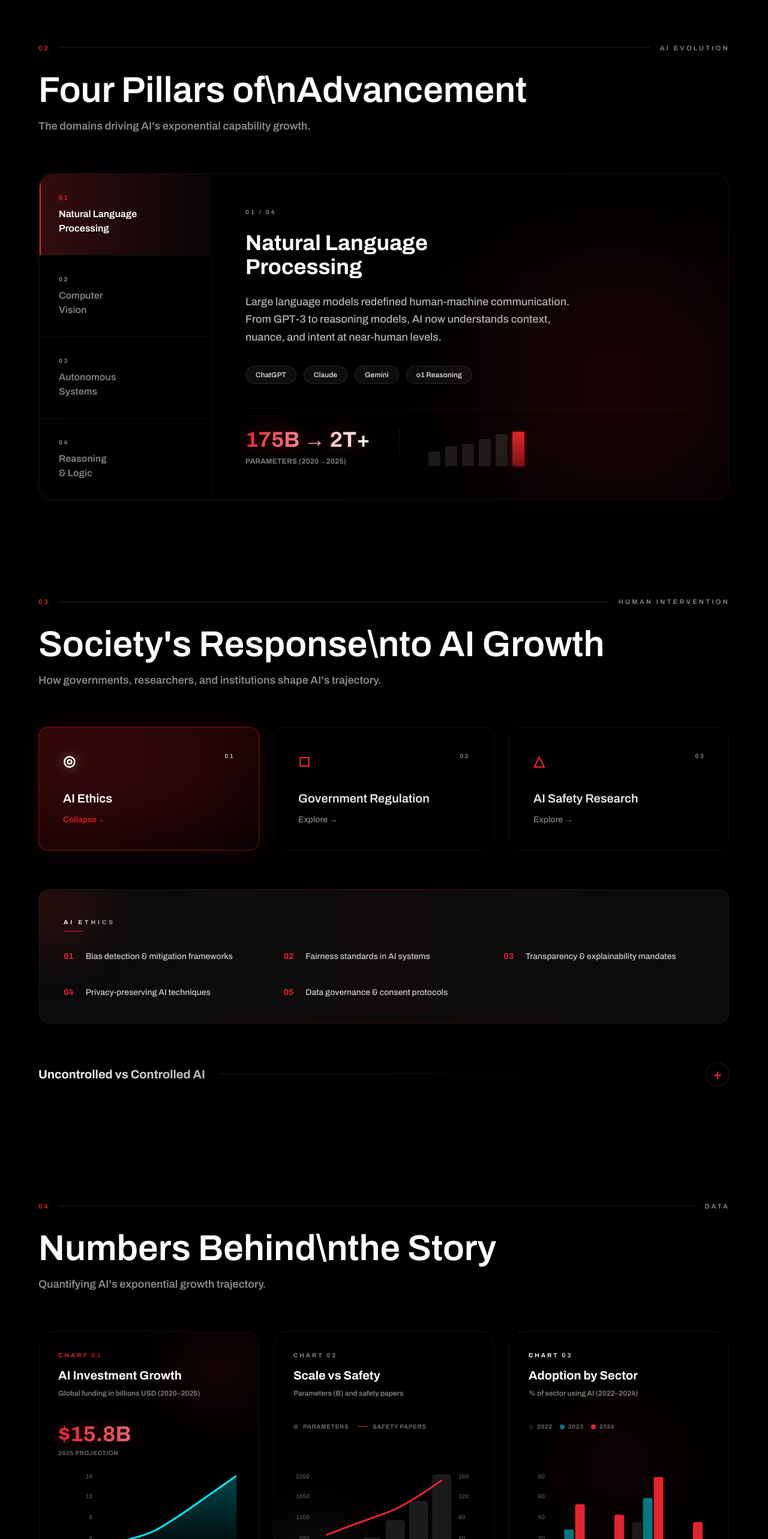
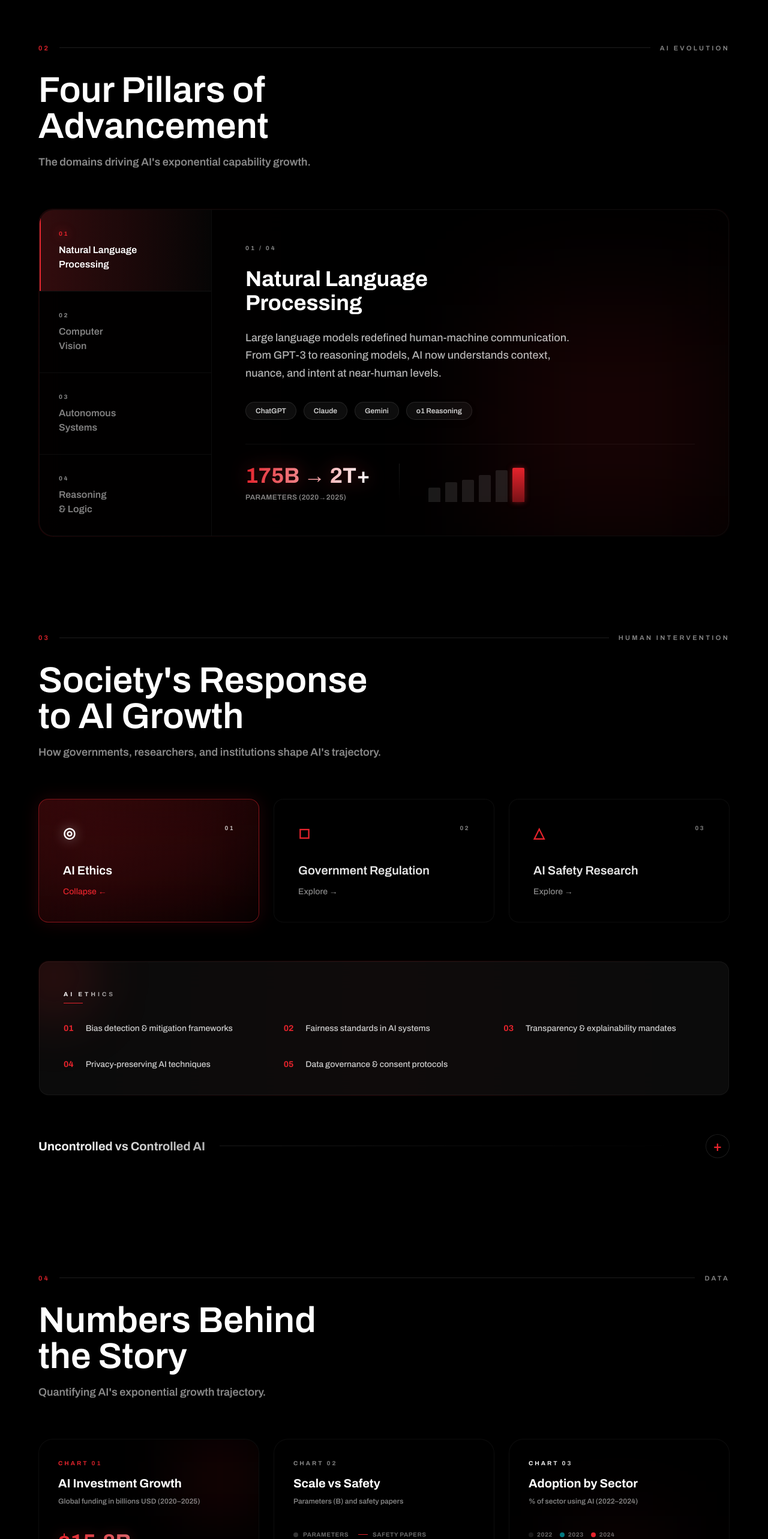
Before and after one commit to somapujith/Anthill-article, a React (Vite) app: page / in a window 1280 px wide. Shown: the part 1820-4386 px from the top of the page at 60% size. Built offline with nearby package versions, Linux system fonts and the light colour scheme.

Commit message:
Fix literal \n text in Section Headers by evaluating them as proper newline characters

```diff
--- a/src/components/AIEvolution.jsx
+++ b/src/components/AIEvolution.jsx
@@ -46,7 +46,7 @@ export default function AIEvolution() {
   return (
     <section id="evolution" className="bg-ant-black relative overflow-hidden">
       <div className="px-8 md:px-16 pt-24 pb-16 relative z-10">
-        <SectionHeader index="02" title="AI Evolution" subtitle="Four Pillars of\nAdvancement" description="The domains driving AI's exponential capability growth." />
+        <SectionHeader index="02" title="AI Evolution" subtitle={"Four Pillars of\nAdvancement"} description="The domains driving AI's exponential capability growth." />
 
         <div className="relative rounded-3xl p-[1px] overflow-hidden group">
           <div className="absolute inset-0 bg-gradient-to-r from-ant-red/30 via-transparent to-ant-red/10 opacity-30 group-hover:opacity-60 transition-opacity duration-1000 animate-pulse" />
--- a/src/components/DataViz.jsx
+++ b/src/components/DataViz.jsx
@@ -45,7 +45,7 @@ export default function DataViz() {
   return (
     <section className="bg-ant-black">
       <div className="px-8 md:px-16 pt-24 pb-16">
-        <SectionHeader index="04" title="Data" subtitle="Numbers Behind\nthe Story" description="Quantifying AI's exponential growth trajectory." />
+        <SectionHeader index="04" title="Data" subtitle={"Numbers Behind\nthe Story"} description="Quantifying AI's exponential growth trajectory." />
 
         <div className="grid md:grid-cols-1 lg:grid-cols-3 gap-6">
           {/* chart 1 - area */}
--- a/src/components/HumanIntervention.jsx
+++ b/src/components/HumanIntervention.jsx
@@ -38,7 +38,7 @@ export default function HumanIntervention() {
   return (
     <section className="bg-ant-black relative">
       <div className="px-8 md:px-16 pt-24 pb-16">
-        <SectionHeader index="03" title="Human Intervention" subtitle="Society's Response\nto AI Growth" description="How governments, researchers, and institutions shape AI's trajectory." />
+        <SectionHeader index="03" title="Human Intervention" subtitle={"Society's Response\nto AI Growth"} description="How governments, researchers, and institutions shape AI's trajectory." />
 
         {/* 3-column interactive cards */}
         <div className="grid md:grid-cols-3 gap-6 mb-16 relative">
--- a/src/components/Impact.jsx
+++ b/src/components/Impact.jsx
@@ -27,7 +27,7 @@ export default function Impact() {
   return (
     <section id="impact" className="bg-ant-black">
       <div className="px-8 md:px-16 pt-24 pb-16">
-        <SectionHeader index="06" title="Impact & Risks" subtitle="The Dual Nature\nof AI" description="Tremendous benefits and serious risks exist in the same system." />
+        <SectionHeader index="06" title="Impact & Risks" subtitle={"The Dual Nature\nof AI"} description="Tremendous benefits and serious risks exist in the same system." />
 
         {/* toggle */}
         <div className="flex gap-2 p-1.5 bg-[#000000]/80 backdrop-blur-xl border border-white/10 rounded-full mb-16 w-fit shadow-xl relative z-10">
```
